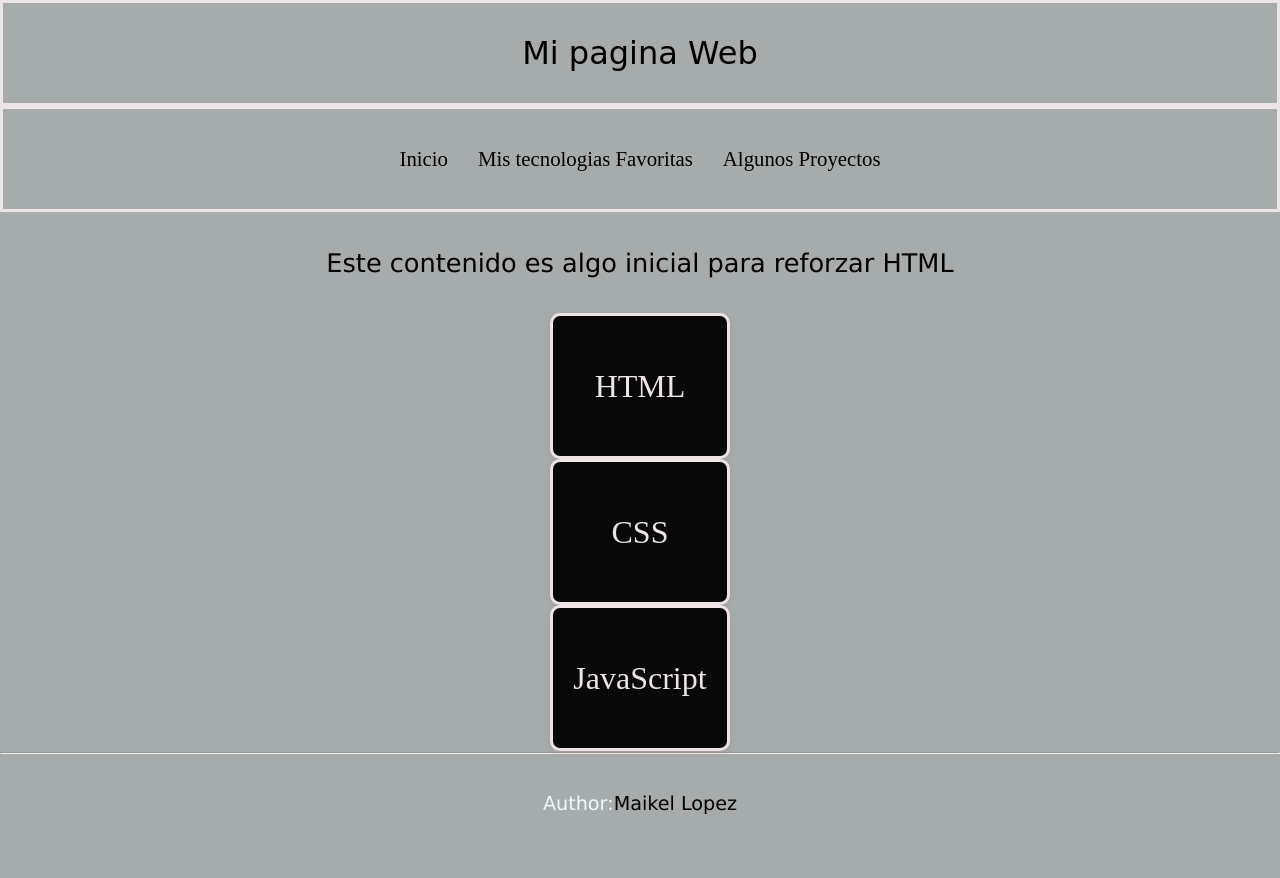
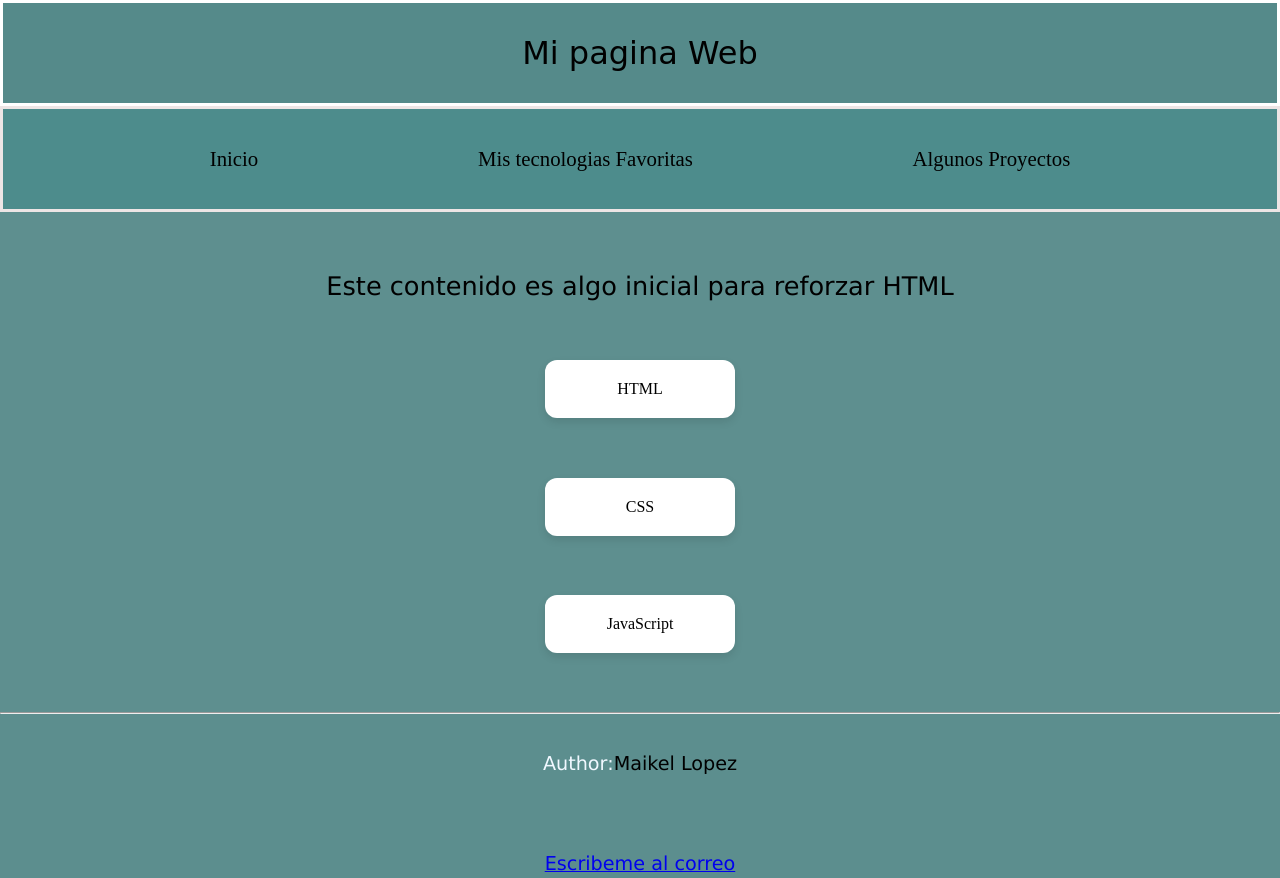
Before and after one commit to lekiam2023/html-css-intro, a plain HTML site: page index.html in a window 1280 px wide. Shown: the top 878 px of the page. Drawn offline with Linux system fonts and the light colour scheme; a web font is replaced by a local one.

Commit message:
Mejora de Flexbox, propiedades nuevas de flex

```diff
--- a/index.html
+++ b/index.html
@@ -20,12 +20,9 @@
          </nav>
          <main id="ContePrincipal">
              <p id="otrosTitulos">Este contenido es algo inicial para reforzar HTML</p>
-             <section class="card-container">
                 <div class="card">HTML</div>
                 <div class="card">CSS</div>
                 <div class="card">JavaScript</div>
-             </section>
-
          </main>
 
         <footer id="piedDePagina">
--- a/stilos.css
+++ b/stilos.css
@@ -8,8 +8,8 @@
 #cabecera{
        height: 100px;
        width: auto;
-      border: solid #ede5e5;
-      background-color: rgb(166, 172, 172);
+       border: solid #ffffff;
+       background-color: rgb(85, 138, 138);
        text-align: center;/*Se el texto se centra al medio de la pagina*/
        line-height: 100px; /*Se centrara verticalmente segun el tamaño de la pagina*/
 }
@@ -19,7 +19,10 @@
 #menu{
        height: 100px;
        width: auto;
-      background-color:  rgb(166, 172, 172);
+       display: flex;
+       align-items: center;
+       justify-content: space-evenly;/*justificacion del eje central*/
+       background-color:  rgb(77, 140, 140);
        text-align: center;
        border: solid #ede5e5;
        line-height: 100px;
@@ -42,9 +45,11 @@
 #ContePrincipal{
        height: 500px;
        width: auto;
-      background-color:  rgb(166, 172, 172);
-      text-align: center;/*Se el texto se centra al medio de la pagina*/
-      line-height: 100px; /*Se centrara verticalmente segun el tamaño de la pagina*/
+       background-color:  rgb(94, 143, 143);
+       display: flex;
+       flex-direction: column;
+       align-items: center;
+       justify-content: space-evenly;
 }
 
 /*Contenido de la pagina*/
@@ -56,7 +61,7 @@
 
 /*El pie de pagina*/
 #piedDePagina{
-      background-color:  rgb(166, 172, 172);
+       background-color:  rgb(92, 142, 142);
        text-align: center;/*Se el texto se centra al medio de la pagina*/
        line-height: 100px; /*Se centrara verticalmente segun el tamaño de la pagina*/
 }
@@ -82,37 +87,37 @@
        font-size: 1.2rem;
 }
 
-/*Contenedor flexbox para el main*/
-main{
-      display: flex;
-      flex-direction: column;
-      align-items: center;
-      justify-content: center;
+
+/*Flexbox par el container de las tarjetas*/
+.card {
+       background-color: #fff;
        padding: 20px;
-
+       border-radius: 12px;
+       box-shadow: 0 4px 8px rgba(0, 0, 0, 0.1);
+       min-width: 150px;
+       text-align: center;
+       transition: transform 0.2s ease;
    }
 
-
-/*Flexbox par el container de las tarjetas*/
-#card-container{
+ /*Este hover hace una gran variedad de cosas
+ -Tiene una transition
+ -Hacemos que sean flexibles
+ -Justificamos el eje central y el horizontal al centro
+ -Definimos un ancho diferente para que se vea la transition
+ -Y por ultipo como es flexible, hacemos uso de algunas propiedades
+ flex para que los items crescan se decrescan y que cojan el espacio disponible
+ */
+.card:hover {
+       transform: scale(1.05);
        display: flex;
-      gap: 20px;
+       flex-direction: row;
+       align-items: center;
+       width: 700px;
        justify-content: center;
-      margin-top: 3px;
-      gap: 4px;
-}
-
-.card{
-      background-color: #080808;
-      padding: 20px;
-      border: solid ;
-      font-size: 2rem;
-      border-radius: 10px ;
-      box-shadow: 0 3px 6px rgba(200, 21, 21, 0.1);
-      min-width: 100px;
-      text-align: center;
-      color: #ede5e5;
-      flex: 1 1 auto;
+       background-color: #6fd8d1;
+       color: #ffffff;
+       font-size: 1.4rem;
+       flex: 1 1 auto; /*Hacemos que el item cresca*/
    }
 
 /*Medidas para que se vean bien en movil*/
@@ -134,46 +139,3 @@ main{
      align-items: center;
    }
 }
-
-/*Ejemplos
-
-
-
-
-
-
-#contenedor{
-     width: 500px;
-     height: 500px;
-     background-color: black;
-     display: flex;
-
-
-
-
-}
-.Cont1{
-     background-color: gray;
-     width: 100px;
-     height: 100px;
-     border: solid rgb(255, 255, 255);
-    flex: 1;
-}
-
-.Cont2{
-     background-color: gray;
-     width: 100px;
-     height: 100px;
-     border: solid rgb(255, 255, 255);
-     flex: 1;
-}
-
-.Cont3{
-     background-color: gray;
-     width: 100px;
-     height: 100px;
-     border: solid rgb(255, 255, 255);
-     flex: 1;
-
-}
-     */
```
Also changed, not shown: otro.html (added, +34 -0 lines). Lines whose indentation alone changed are shown as unchanged.
